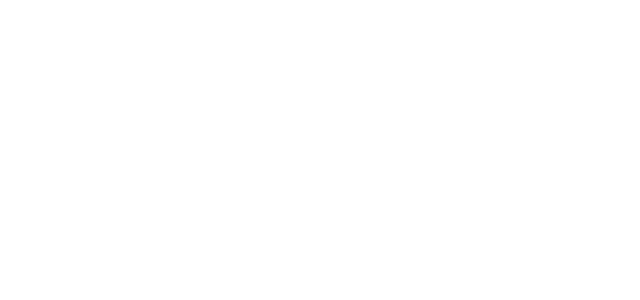
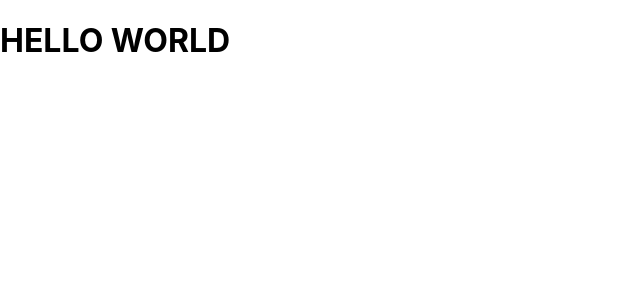
Before and after one commit to vvynz/skincare-tracker, a React (Create React App) app: page / in a window 1280 px wide. Shown: the top 300 px of the page, without its empty margins (0-640 px from the left). Built offline with nearby package versions, Linux system fonts and the light colour scheme.

Commit message:
Download react hook form dependency and create a Components folder

```diff
--- a/package.json
+++ b/package.json
@@ -8,6 +8,7 @@
     "@testing-library/user-event": "^13.5.0",
     "react": "^18.2.0",
     "react-dom": "^18.2.0",
+    "react-hook-form": "^7.33.1",
     "react-scripts": "5.0.1",
     "web-vitals": "^2.1.4"
   },
--- a/src/App.js
+++ b/src/App.js
@@ -2,7 +2,7 @@
 function App() {
   return (
     <div className="App">
-
+      <h1>HELLO WORLD</h1>
     </div>
   );
 }
```
Also changed, not shown: 1 other file (tests, documents, lock files or other folders).
